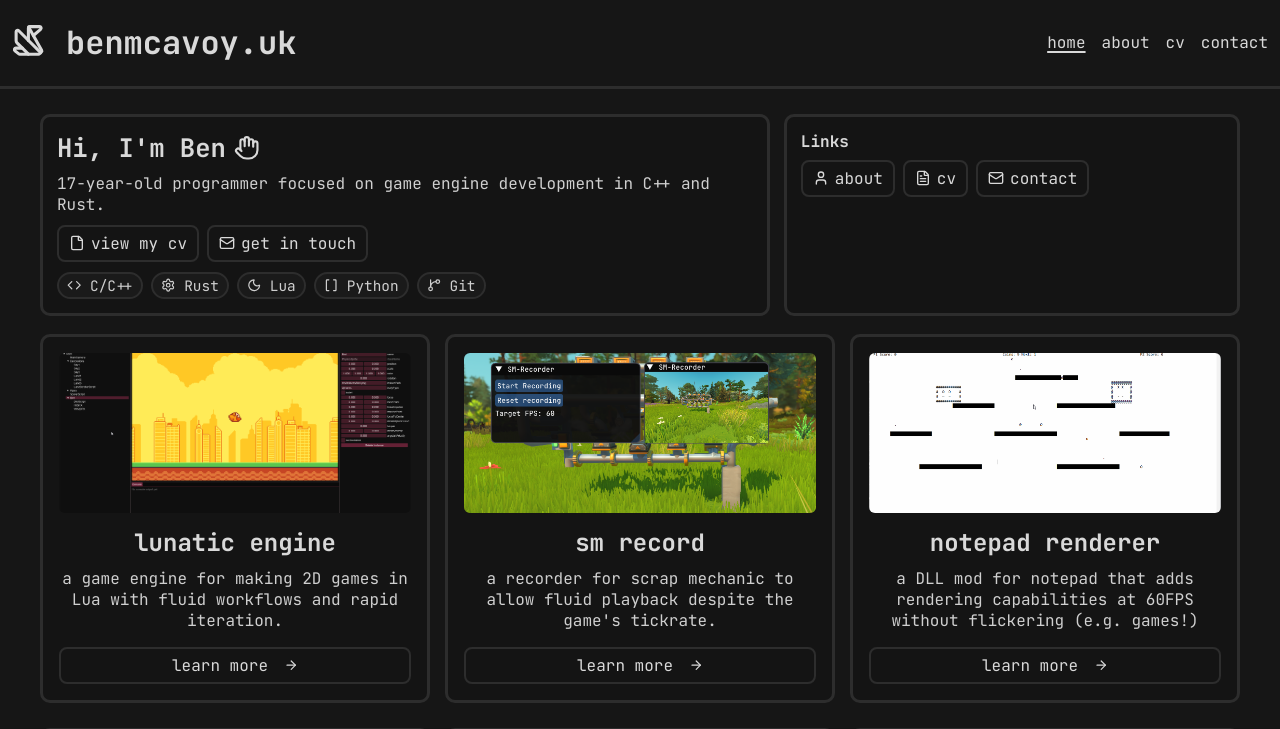
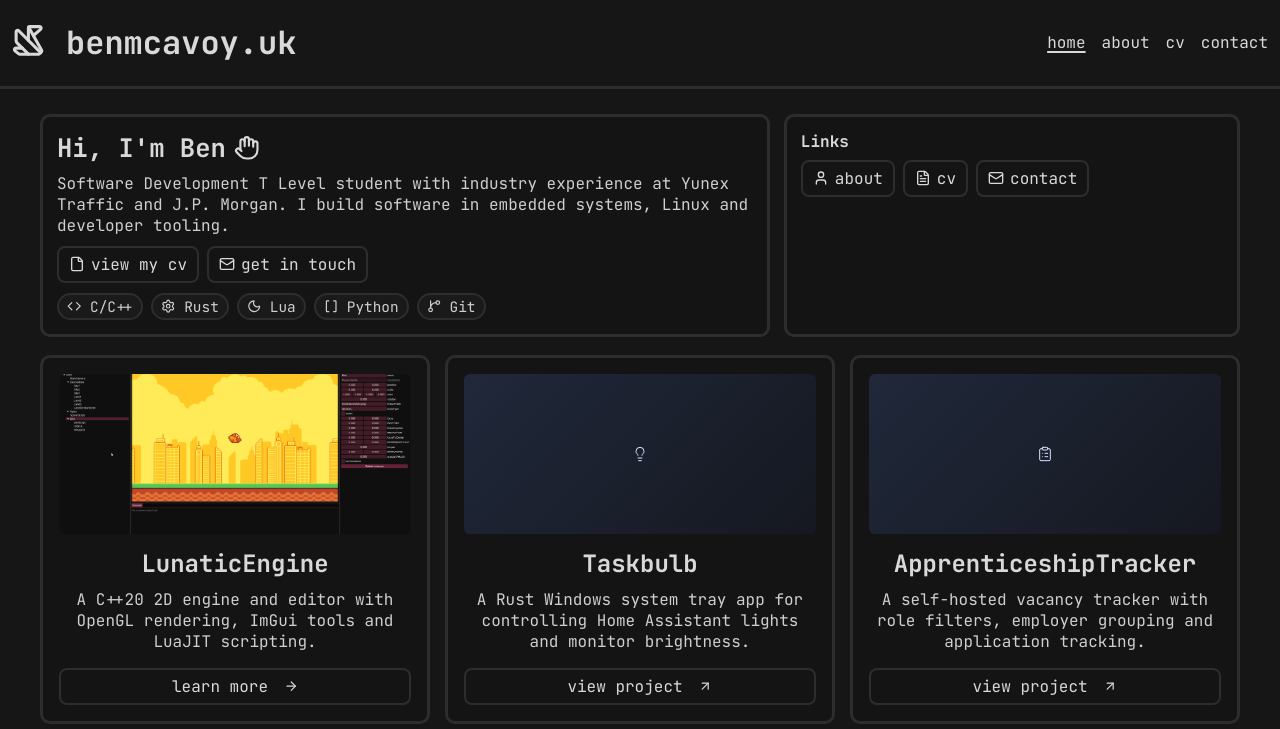
Before and after one commit to BenMcAvoy/benmcavoy.uk, a Flask app: page / in a window 1280 px wide. Shown: the top 729 px of the page. Run offline with Flask 3, Linux system fonts and the light colour scheme; data that the repository does not hold is empty; parts of the project's set-up code (start-up, migrations or seed data) failed here and were passed over.

Commit message:
docs: refresh recruiter portfolio content

```diff
--- a/static/styles.css
+++ b/static/styles.css
@@ -138,6 +138,29 @@ footer {
     object-fit: cover;
     display: block;
     border-radius: 6px;
+}
+
+.project-art {
+    width: 100%;
+    height: 160px;
+    display: grid;
+    place-items: center;
+    border-radius: 6px;
+    background: linear-gradient(135deg, #20283a, #151820);
+    color: #d7e0ff;
+}
+
+.project-art > svg {
+    width: 48px;
+    height: 48px;
+    stroke-width: 1.5;
+}
+
+.project-art-logo img {
+    width: 132px;
+    height: 132px;
+    object-fit: contain;
+    border-radius: 0;
 }
 
 /* push the link to the bottom so cards have consistent layout regardless of text length */
--- a/templates/fragments/base.html
+++ b/templates/fragments/base.html
@@ -4,20 +4,20 @@
     <meta charset="UTF-8">
     <meta name="viewport" content="width=device-width, initial-scale=1.0">
     <title>{{ title or "Ben McAvoy's Portfolio" }}</title>
-    <meta name="description" content="My portfolio website showcasing software development projects, skills, and experience.">
+    <meta name="description" content="Ben McAvoy's software engineering portfolio: embedded systems, C and Rust projects, industry placements, and open-source work.">
 
     <!-- Open Graph / Facebook -->
     <meta property="og:type" content="website">
     <meta property="og:url" content="https://benmcavoy.uk/">
-    <meta property="og:title" content="My portfolio">
-    <meta property="og:description" content="My portfolio website showcasing my projects and skills.">
+    <meta property="og:title" content="Ben McAvoy | Software Engineering Portfolio">
+    <meta property="og:description" content="Embedded systems, C and Rust projects, industry placements, and open-source work.">
     <meta property="og:image" content="{{ url_for('static', filename='favicon.ico', _external=True) }}">
 
     <!-- Twitter -->
     <meta property="twitter:card" content="summary_large_image">
     <meta property="twitter:url" content="https://benmcavoy.uk/">
-    <meta property="twitter:title" content="My portfolio">
-    <meta property="twitter:description" content="My portfolio website showcasing my projects and skills.">
+    <meta property="twitter:title" content="Ben McAvoy | Software Engineering Portfolio">
+    <meta property="twitter:description" content="Embedded systems, C and Rust projects, industry placements, and open-source work.">
     <meta property="twitter:image" content="{{ url_for('static', filename='favicon.ico', _external=True) }}">
 
     <!-- Canonical URL -->
--- a/templates/index.html
+++ b/templates/index.html
@@ -6,8 +6,7 @@
         <div class="hero-grid">
             <div class="hero-panel">
                 <h1 class="hero-title">Hi, I'm Ben <i data-lucide="hand"></i></h1>
-                <p class="hero-sub">{{ years_old }}-year-old programmer focused on game engine development in C++ and
-                    Rust.</p>
+                <p class="hero-sub">Software Development T Level student with industry experience at Yunex Traffic and J.P. Morgan. I build software in embedded systems, Linux and developer tooling.</p>
                 <div class="hero-actions">
                     <div class="hero-ctas">
                         <a class="btn" href="/cv"><i data-lucide="file"></i> view my cv</a>
@@ -30,19 +29,16 @@
                         <a href="{{ most_recent_contribution.commit_url or most_recent_contribution.url }}" target="_blank"
                             rel="noopener noreferrer">
                             <div style="text-align:left">
-                                <div class="label"><i data-lucide="git-branch"></i> {{ most_recent_contribution.name }}
-                                </div>
+                                <div class="label"><i data-lucide="git-branch"></i> {{ most_recent_contribution.name }}</div>
                                 {% if most_recent_contribution.commit_message %}
-                                <div style="font-size:0.95rem; color:#cfcfcf; margin-top:6px;">{{
-                                    most_recent_contribution.commit_message }}</div>
+                                <div style="font-size:0.95rem; color:#cfcfcf; margin-top:6px;">{{ most_recent_contribution.commit_message }}</div>
                                 {% endif %}
                             </div>
                             <div style="text-align:right; min-width:90px;">
                                 {% if most_recent_contribution.files_changed %}
                                 <div style="font-size:0.9rem">{{ most_recent_contribution.files_changed }} files</div>
                                 {% endif %}
-                                <div style="font-size:0.85rem; color:#aeb0b0">+{{ most_recent_contribution.additions }} /
-                                    -{{ most_recent_contribution.deletions }}</div>
+                                <div style="font-size:0.85rem; color:#aeb0b0">+{{ most_recent_contribution.additions }} / -{{ most_recent_contribution.deletions }}</div>
                             </div>
                         </a>
                     </div>
@@ -61,40 +57,41 @@
 
     <div class="cards">
         <div class="card">
-            <img src="{{ url_for('static', filename='lunaticeditor.png') }}" alt="Screenshot">
-            <h2>lunatic engine</h2>
-            <p>a game engine for making 2D games in Lua with fluid workflows and rapid iteration.</p>
+            <img src="{{ url_for('static', filename='lunaticeditor.png') }}" alt="LunaticEngine editor screenshot">
+            <h2>LunaticEngine</h2>
+            <p>A C++20 2D engine and editor with OpenGL rendering, ImGui tools and LuaJIT scripting.</p>
             <a class="btn" href="/lunatic-engine">learn more <i data-lucide="arrow-right"></i></a>
         </div>
         <div class="card">
-            <img src="{{ url_for('static', filename='smrecord.png') }}" alt="Screenshot">
-            <h2>sm record</h2>
-            <p>a recorder for scrap mechanic to allow fluid playback despite the game's tickrate.</p>
+            <div class="project-art" aria-hidden="true"><i data-lucide="lightbulb"></i></div>
+            <h2>Taskbulb</h2>
+            <p>A Rust Windows system tray app for controlling Home Assistant lights and monitor brightness.</p>
+            <a class="btn" href="https://github.com/BenMcAvoy/Taskbulb" target="_blank" rel="noopener noreferrer">view project <i data-lucide="arrow-up-right"></i></a>
+        </div>
+        <div class="card">
+            <div class="project-art" aria-hidden="true"><i data-lucide="clipboard-list"></i></div>
+            <h2>ApprenticeshipTracker</h2>
+            <p>A self-hosted vacancy tracker with role filters, employer grouping and application tracking.</p>
+            <a class="btn" href="https://github.com/BenMcAvoy/ApprenticeshipTracker" target="_blank" rel="noopener noreferrer">view project <i data-lucide="arrow-up-right"></i></a>
+        </div>
+        <div class="card">
+            <div class="project-art project-art-logo"><img src="https://raw.githubusercontent.com/BenMcAvoy/StrawberryVM/main/assets/logo-256x256.png" alt="StrawberryVM logo"></div>
+            <h2>StrawberryVM</h2>
+            <p>A Rust fantasy computer with its own instruction set, assembler, runner and interactive REPL.</p>
+            <a class="btn" href="https://github.com/BenMcAvoy/StrawberryVM" target="_blank" rel="noopener noreferrer">view project <i data-lucide="arrow-up-right"></i></a>
+        </div>
+        <div class="card">
+            <img src="https://raw.githubusercontent.com/BenMcAvoy/TRV-Emu/main/branding/logo.png" alt="TRV-Emu logo">
+            <h2>TRV-Emu</h2>
+            <p>An experimental C++ RISC-V emulator prototype with instruction decoding and an interactive memory and register view.</p>
+            <a class="btn" href="https://github.com/BenMcAvoy/TRV-Emu" target="_blank" rel="noopener noreferrer">view project <i data-lucide="arrow-up-right"></i></a>
+        </div>
+        <div class="card">
+            <img src="{{ url_for('static', filename='smrecord.png') }}" alt="SM-Record in-game interface screenshot">
+            <h2>SM-Record</h2>
+            <p>An experimental Direct3D 11 capture mod for Scrap Mechanic that saves gameplay as numbered PNG frames.</p>
             <a class="btn" href="/sm-record">learn more <i data-lucide="arrow-right"></i></a>
         </div>
-        <div class="card">
-            <img src="{{ url_for('static', filename='notepadrenderer.png') }}" alt="Screenshot">
-            <h2>notepad renderer</h2>
-            <p>a DLL mod for notepad that adds rendering capabilities at 60FPS without flickering (e.g. games!)</p>
-            <a class="btn" href="/notepad-renderer">learn more <i data-lucide="arrow-right"></i></a>
-        </div>
-        <div class="card">
-            <img src="{{ url_for('static', filename='rustigo.png') }}" alt="Screenshot">
-            <h2>rustigo</h2>
-            <p>a custom web server written in Rust, with zero dependencies, threadpools and URL routing.</p>
-            <a class="btn" href="/rustigo">learn more <i data-lucide="arrow-right"></i></a>
-        </div>
-        <div class="card">
-            <img src="{{ url_for('static', filename='imdl.png') }}" alt="Screenshot">
-            <h2>imdl</h2>
-            <p>a simple youtube downloader written in cpp using ytdlp under the hood.</p>
-            <a class="btn" href="/imdl">learn more <i data-lucide="arrow-right"></i></a>
-        </div>
-        <div class="card">
-            <img src="{{ url_for('static', filename='carbonlauncher.png') }}" alt="Screenshot">
-            <h2>carbon launcher</h2>
-            <p>a custom launcher for the game scrap mechanic, with mod support and enhanced features.</p>
-            <a class="btn" href="/carbon-launcher">learn more <i data-lucide="arrow-right"></i></a>
-        </div>
     </div>
-    {% endblock %}
+</div>
+{% endblock %}
```
Also changed, not shown: templates/about.html (+4 -9 lines), templates/cv.html (+20 -13 lines).
